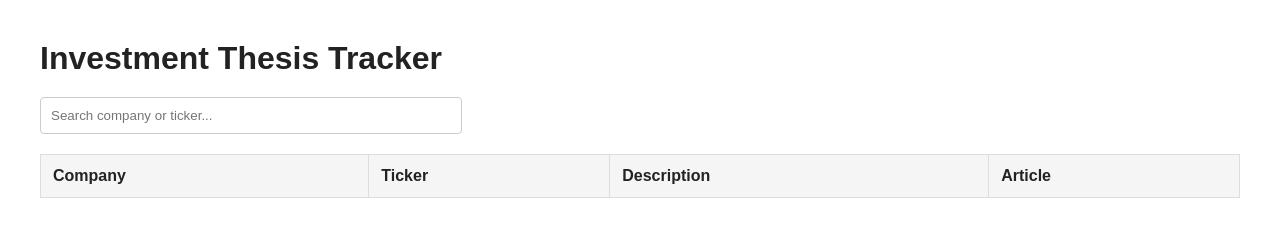
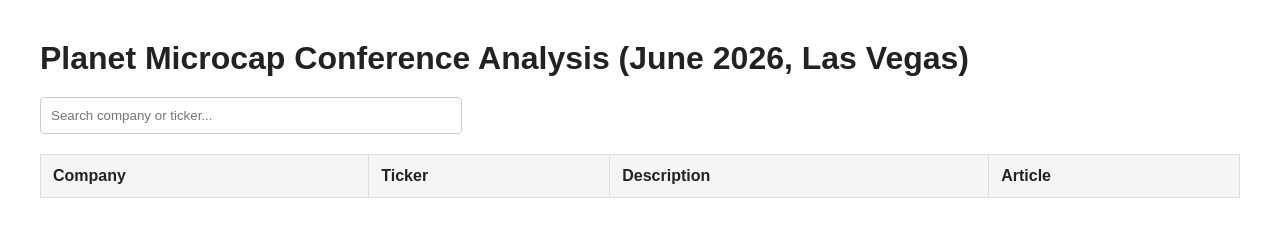
Before and after one commit to misetnt4/newpagesample, a plain HTML site: page index.html in a window 1280 px wide. Drawn offline with Linux system fonts and the light colour scheme; no server answers.

Commit message:
Update index.html

```diff
--- a/index.html
+++ b/index.html
@@ -94,7 +94,7 @@ button{
 </head>
 <body>
 
-<h1>Investment Thesis Tracker</h1>
+<h1>Planet Microcap Conference Analysis (June 2026, Las Vegas)</h1>
 
 <input
     type="text"
```
